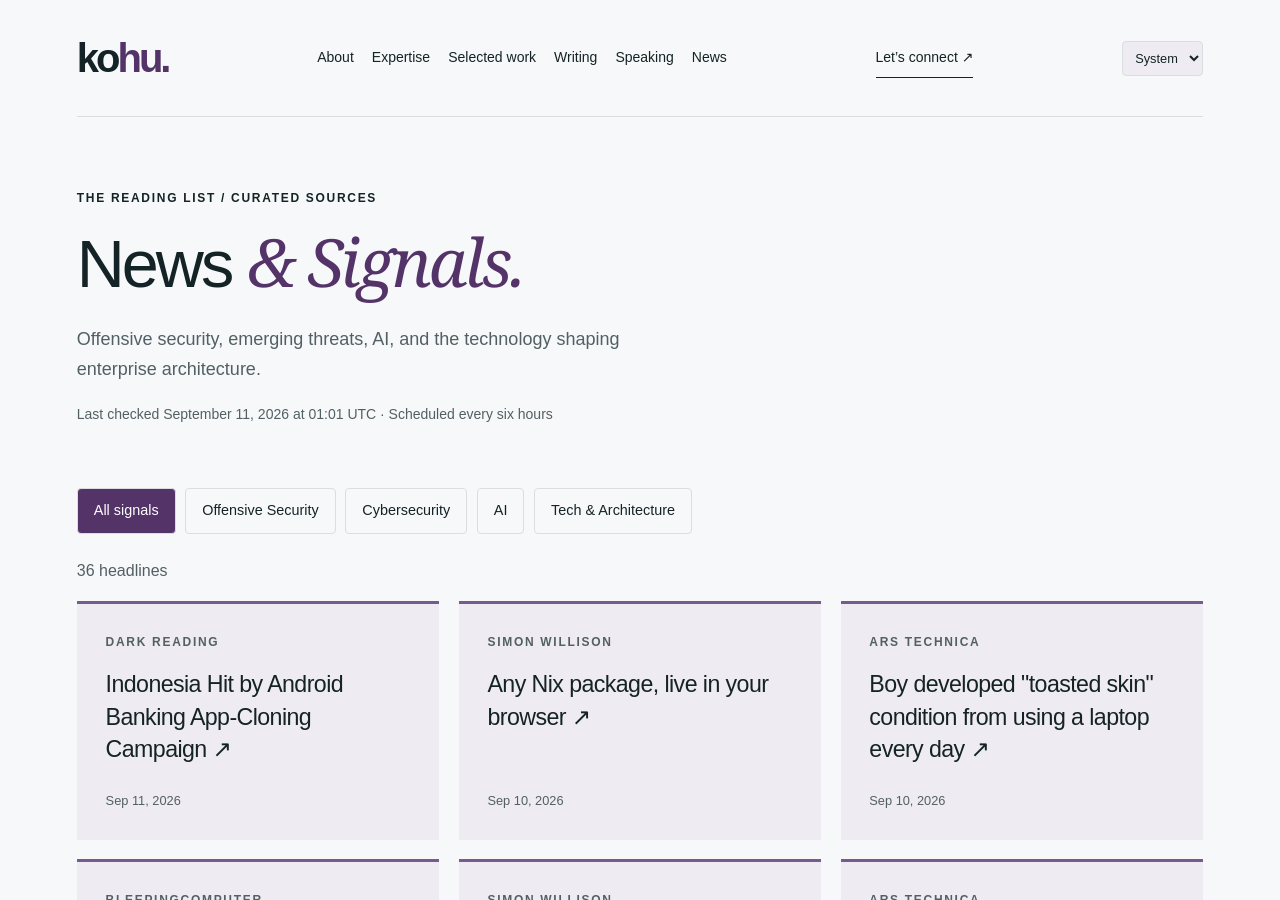
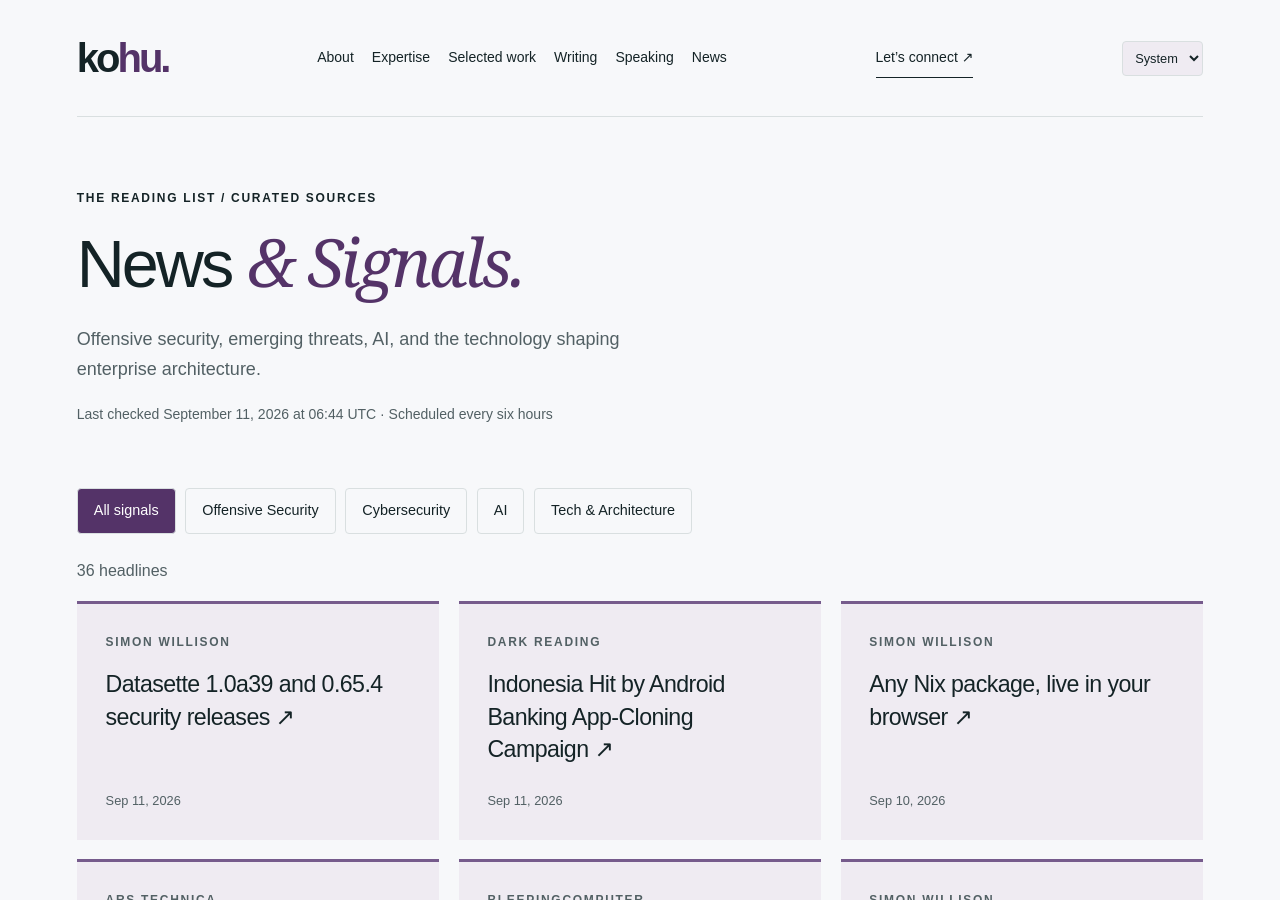
Before and after one commit to hntk/hntk.github.io, a Jekyll site: the page built from news/index.html, in a window 1280 px wide and 900 px high. Built offline with Jekyll 4.4.1, drawn with Linux system fonts in a browser that asks for light colours; part of the change alters nothing that is shown; some of the changed text lies outside the part shown.

Commit message:
Refresh News and Signals

```diff
--- a/_data/news.json
+++ b/_data/news.json
@@ -1,6 +1,14 @@
 {
-  "updated": "2026-09-11T01:01:22.236447+00:00",
+  "updated": "2026-09-11T06:44:29.901469+00:00",
   "items": [
+    {
+      "title": "Datasette 1.0a39 and 0.65.4 security releases",
+      "url": "https://simonwillison.net/2026/Sep/11/datasette-security/",
+      "published": "2026-09-11T03:27:16+00:00",
+      "source": "Simon Willison",
+      "source_id": "simon-willison",
+      "category": "ai"
+    },
     {
       "title": "Indonesia Hit by Android Banking App-Cloning Campaign",
       "url": "https://www.darkreading.com/mobile-security/indonesia-android-banking-app-cloning-campaign",
@@ -146,14 +154,6 @@
       "category": "cybersecurity"
     },
     {
-      "title": "Quoting Calif Research",
-      "url": "https://simonwillison.net/2026/Sep/10/calif-research/",
-      "published": "2026-09-10T00:56:41+00:00",
-      "source": "Simon Willison",
-      "source_id": "simon-willison",
-      "category": "ai"
-    },
-    {
       "title": "Rebuilding AUTOMATIC1111 with Gradio Workflow",
       "url": "https://huggingface.co/blog/gradio-workflow-1111",
       "published": "2026-09-10T00:00:00+00:00",
@@ -295,79 +295,79 @@
       "id": "ars-technica",
       "name": "Ars Technica",
       "status": "ok",
-      "last_success": "2026-09-11T01:01:22.236447+00:00"
+      "last_success": "2026-09-11T06:44:29.901469+00:00"
     },
     {
       "id": "bleepingcomputer",
       "name": "BleepingComputer",
       "status": "ok",
-      "last_success": "2026-09-11T01:01:22.236447+00:00"
+      "last_success": "2026-09-11T06:44:29.901469+00:00"
     },
     {
       "id": "cloudflare",
       "name": "Cloudflare",
       "status": "ok",
-      "last_success": "2026-09-11T01:01:22.236447+00:00"
+      "last_success": "2026-09-11T06:44:29.901469+00:00"
     },
     {
       "id": "dark-reading",
       "name": "Dark Reading",
       "status": "ok",
-      "last_success": "2026-09-11T01:01:22.236447+00:00"
+      "last_success": "2026-09-11T06:44:29.901469+00:00"
     },
     {
       "id": "hugging-face",
       "name": "Hugging Face",
       "status": "ok",
-      "last_success": "2026-09-11T01:01:22.236447+00:00"
+      "last_success": "2026-09-11T06:44:29.901469+00:00"
     },
     {
       "id": "microsoft-research",
       "name": "Microsoft Research",
       "status": "ok",
-      "last_success": "2026-09-11T01:01:22.236447+00:00"
+      "last_success": "2026-09-11T06:44:29.901469+00:00"
     },
     {
       "id": "nvidia",
       "name": "NVIDIA",
       "status": "ok",
-      "last_success": "2026-09-11T01:01:22.236447+00:00"
+      "last_success": "2026-09-11T06:44:29.901469+00:00"
     },
     {
       "id": "portswigger",
       "name": "PortSwigger Research",
       "status": "ok",
-      "last_success": "2026-09-11T01:01:22.236447+00:00"
+      "last_success": "2026-09-11T06:44:29.901469+00:00"
     },
     {
       "id": "schneier",
       "name": "Schneier on Security",
       "status": "ok",
-      "last_success": "2026-09-11T01:01:22.236447+00:00"
+      "last_success": "2026-09-11T06:44:29.901469+00:00"
     },
     {
       "id": "simon-willison",
       "name": "Simon Willison",
       "status": "ok",
-      "last_success": "2026-09-11T01:01:22.236447+00:00"
+      "last_success": "2026-09-11T06:44:29.901469+00:00"
     },
     {
       "id": "specterops",
       "name": "SpecterOps",
       "status": "ok",
-      "last_success": "2026-09-11T01:01:22.236447+00:00"
+      "last_success": "2026-09-11T06:44:29.901469+00:00"
     },
     {
       "id": "trail-of-bits",
       "name": "Trail of Bits",
       "status": "ok",
-      "last_success": "2026-09-11T01:01:22.236447+00:00"
+      "last_success": "2026-09-11T06:44:29.901469+00:00"
     },
     {
       "id": "wired",
       "name": "WIRED Security",
       "status": "ok",
-      "last_success": "2026-09-11T01:01:22.236447+00:00"
+      "last_success": "2026-09-11T06:44:29.901469+00:00"
     }
   ]
 }
```
